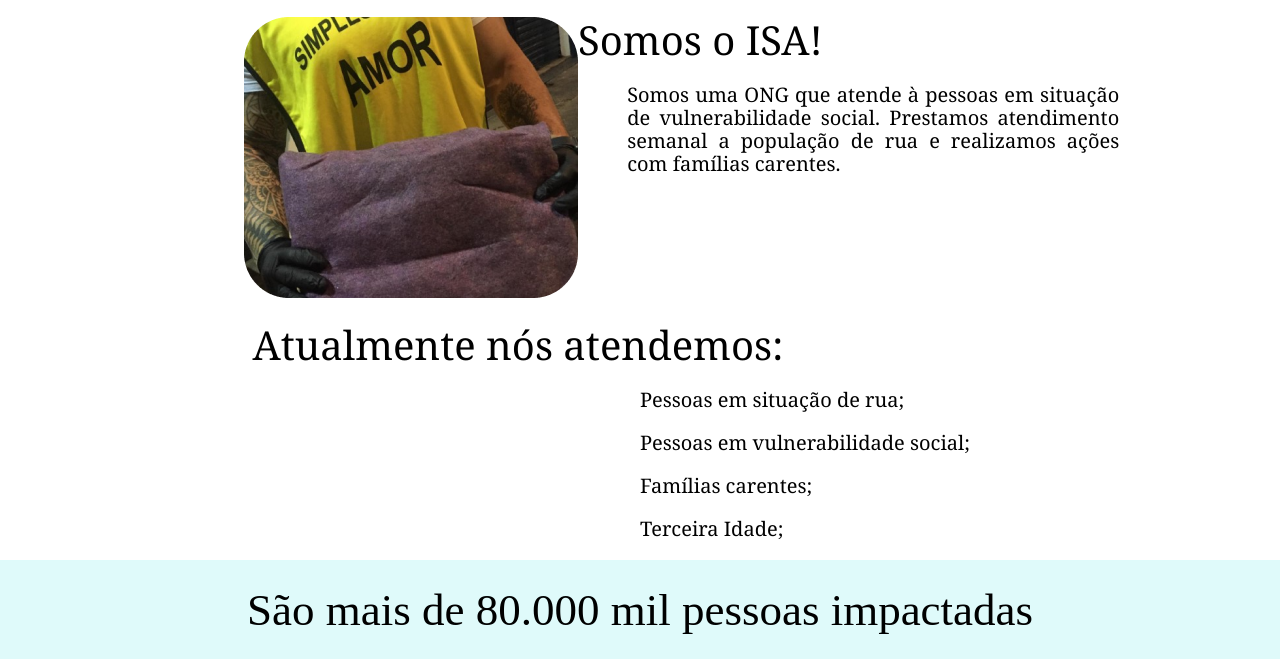
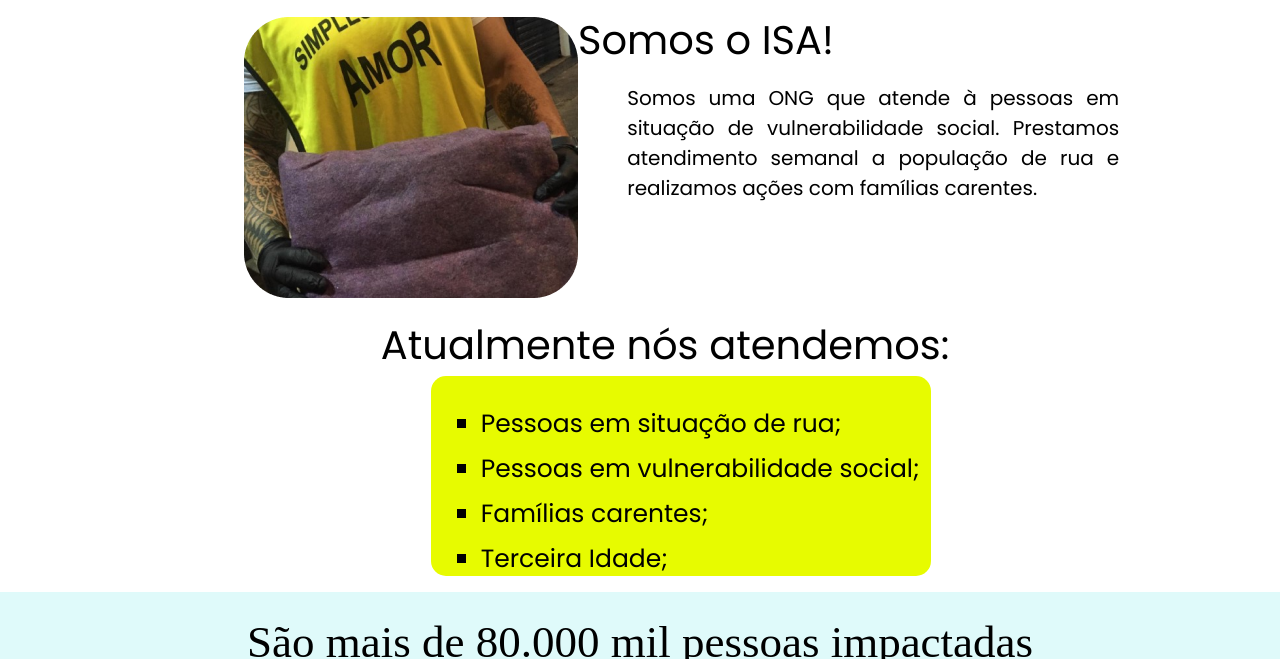
Before and after one commit to igorlnunes/isa_projeto, a plain HTML site: page index.html in a window 1280 px wide. Shown: the part 85-744 px from the top of the page. Drawn offline with Linux system fonts and the light colour scheme.

Commit message:
Alinhamentos e retangulo

```diff
--- a/assets/css/pagina-inicial/pagina-inicial__titulo.css
+++ b/assets/css/pagina-inicial/pagina-inicial__titulo.css
@@ -6,41 +6,65 @@
 .pagina-inicial__logo {
     margin-left: 244px;
 }
+
 .pagina-inicial__titulo1 {
     margin-right: 244px;
 }
+
 .pagina-inicial__titulo1 h2 {
-    font-family: Georgia, 'Times New Roman', Times, serif;
+    font-family: Poppins, sans-serif;
     font-style: normal;
     font-weight: 400;
     font-size: 40px;
 }
+
 .pagina-inicial__titulo1 p {
     width: 492px;
     margin-left: 10%;
-    font-family: Georgia, 'Times New Roman', Times, serif;
+    font-family: Poppins, sans-serif;
     font-style: normal;
     font-weight: 400;
     font-size: 20px;
+    line-height: 30px;
     display: flex;
     align-items: center;
     text-align: justify;
 }
+
 .pagina-inicial__titulo2 h2 {
-    font-family: Georgia, 'Times New Roman', Times, serif;
+    font-family: Poppins, sans-serif;
     font-style: normal;
     font-weight: 400;
     font-size: 40px;
-    margin-right: 244px;
+    margin-left: 50px;
 }
-.pagina-inicial__titulo2 p {
-    width: 492px;
-    margin-left: 50%;
-    font-family: Georgia, 'Times New Roman', Times, serif;
+
+#rectangule {
+    width: 500px;
+    height: 200px;
+    background-color: #E7FB00;
+    /* opacity: 70%; */
+    border-radius: 15px;
+    align-content: center;
+    margin-bottom: 16px;
+    margin-top: 8px;
+    text-align: center;
+    margin-left: 100px;
+}
+
+#lista {
+    margin-left: 50px;
+}
+
+#lista ul {
+
+    width: 500px;
+    font-family: Poppins, sans-serif;
     font-style: normal;
     font-weight: 400;
-    font-size: 20px;
-    display: flex;
-    align-items: center;
-    text-align: justify;
+    font-size: 25px;
+    text-align: left;
+    line-height: 1.8;
+    list-style: square;
+
 }
--- a/assets/css/pagina_inicial/pagina_inicial.css
+++ /dev/null
@@ -1,53 +0,0 @@
-.inicial {
-  background-color: blue;
-  display: flex;
-  /* padding: 3%; */
-
-}
-
-img {
-  max-width: 50%;
-  margin-left: 10%;
-  /* margin-right: auto; */
-}
-
-
-h1 {
-  text-align: center;
-  float: right;
-  padding-left: 3px;
-}
-
-p {
-  text-align: justify;
-  width: 50%;
-  float: right;
-}
-
-/* inicial__imagem_texto {
-  display: inline-block;
-  background-color: aquamarine;
-  align-content: center;
-} */
-
-/* .inicial__texto {
-  align-items: center;
-  text-align: center;
-}
-
-.inicial__logo {
-  width: 25%;
-  background-color: cadetblue;
-}
-
-.inicial__atendemos {
-  padding: 10px;
-  flex-direction: column;
-  align-content: center;
-  background-color: aqua;
-}
-
-.inicial__lista {
-  padding: 10px;
-  background-color: blueviolet;
-}  */
--- a/index.html
+++ b/index.html
@@ -3,6 +3,9 @@
 
 <head>
     <link href="https://fonts.googleapis.com/css?family=Pacifico|Roboto:100,300,400,500,700,900" rel="stylesheet" />
+    <link rel="preconnect" href="https://fonts.googleapis.com">
+    <link rel="preconnect" href="https://fonts.gstatic.com" crossorigin>
+    <link href="https://fonts.googleapis.com/css2?family=Poppins:wght@100;200;400&display=swap" rel="stylesheet">
     <meta charset="UTF-8" />
     <meta name="viewport" content="width=device-width, initial-scale=1.0" />
     <meta http-equiv="X-UA-Compatible" content="ie=edge" />
@@ -28,8 +31,8 @@
         <img class="logo" alt="Instituto Simplesmente Amor" src="./assets/img/logo__isa.png" />
         <nav class="menu">
             <ul class="menu__lista">
-                <li class="menu__item"> <a class="menu__link ativo" href="#">Página Inicial</a></li>
-                <li class="menu__item"> <a class="menu__link" href="#">Quem Somos</a></li>
+                <li class="menu__item"> <a class="menu__link ativo" href="#top">Página Inicial</a></li>
+                <li class="menu__item"> <a class="menu__link" href="#quem-somos">Quem Somos</a></li>
                 <li class="menu__item"> <a class="menu__link" href="#">Nosso Trabalho</a></li>
                 <li class="menu__item"> <a class="menu__link" href="#">Seja Voluntário</a></li>
                 <li class="menu__item"> <a class="menu__link" href="#">Parceiros</a></li>
@@ -55,15 +58,21 @@
             <div class="pagina-inicial__titulo">
                 <div class="pagina-inicial__titulo2">
                     <h2>Atualmente nós atendemos:</h2>
-                    <p>Pessoas em situação de rua;</p>
-                    <p>Pessoas em vulnerabilidade social;</p>
-                    <p>Famílias carentes;</p>
-                    <p>Terceira Idade;</p>
+                    <div id="rectangule">
+                        <div id="lista">
+                            <ul>
+                                <li>Pessoas em situação de rua;</li>
+                                <li>Pessoas em vulnerabilidade social;</li>
+                                <li>Famílias carentes;</li>
+                                <li>Terceira Idade;</li>
+                            </ul>
+                        </div>
+                    </div>
                 </div>
             </div>
         </div>
     </section>
-    <section class="secao2">
+    <section class="secao2" id="quem-somos">
         <!-- Fazer Quem somos - Arthur-->
         <h2 class="secao2__titulo">São mais de 80.000 mil pessoas impactadas</h2>
         <div class="secao2__img">
```
